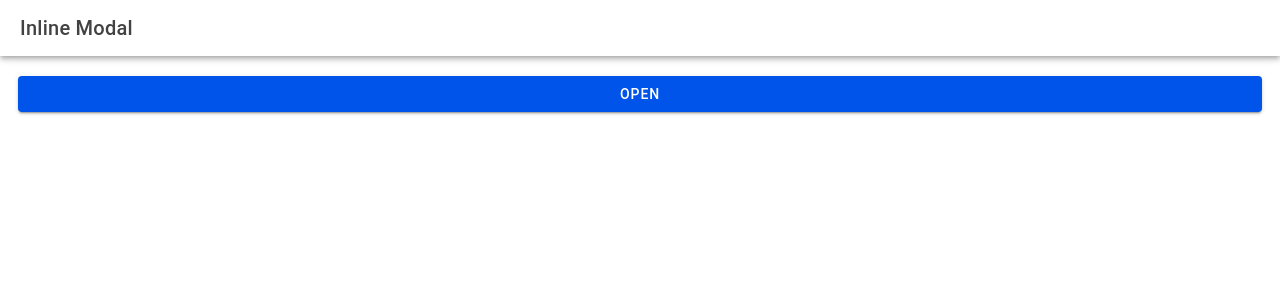
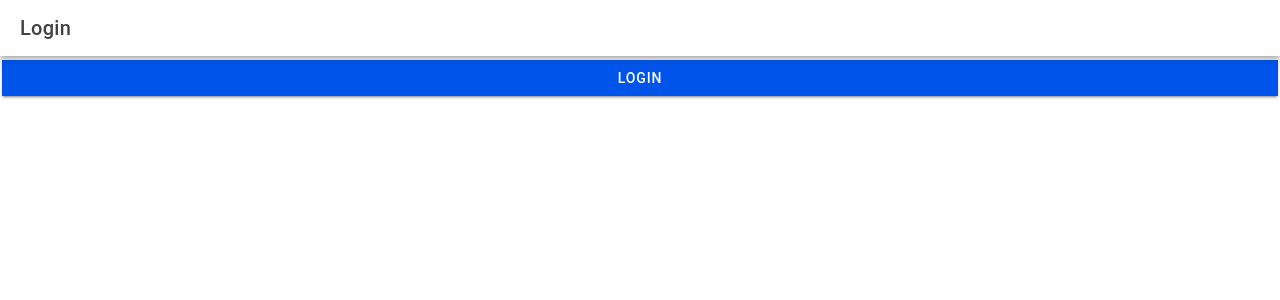
Before and after one commit to polinmi/it35a-mobile, a React (Vite) app: page / in a window 1280 px wide. Before the commit this address led to /home. Shown: the top 300 px of the page. Built offline with nearby package versions, Linux system fonts and the light colour scheme.

Commit message:
Added Initital Login button

```diff
--- a/src/App.tsx
+++ b/src/App.tsx
@@ -32,6 +32,9 @@
 
 /* Theme variables */
 import './theme/variables.css';
+import Login from './pages/Login';
+import Template from './pages/Template';
+import Menu from './pages/Menu';
 
 setupIonicReact();
 
@@ -39,12 +42,9 @@
   <IonApp>
     <IonReactRouter>
       <IonRouterOutlet>
-        <Route exact path="/home">
-          <Home />
-        </Route>
-        <Route exact path="/">
-          <Redirect to="/home" />
-        </Route>
+
+        <Route exact path="/" component={Login}></Route>
+        <Route path="/app" component={Menu}></Route>
 
       </IonRouterOutlet>
     </IonReactRouter>
--- /dev/null
+++ b/src/pages/Login.tsx
@@ -0,0 +1,33 @@
+import { IonButton, IonContent, IonHeader, IonMenuButton, IonPage, IonTitle, IonToolbar, IonButtons, useIonRouter } from "@ionic/react";
+
+const Login: React.FC = () => {
+ const navigation = useIonRouter();
+
+      const doLogin = () => {
+    navigation.push('/app', 'forward', 'replace')
+ }
+   return(
+    <IonPage>
+        <IonHeader>
+            <IonToolbar>
+                <IonButtons>
+                    <IonMenuButton>
+
+                    </IonMenuButton>
+                </IonButtons>
+                <IonTitle>Login </IonTitle>
+            </IonToolbar>
+        </IonHeader>
+        <IonContent fullscreen >
+            <IonButton expand= "full" onClick={() => doLogin ()}>
+                Login
+            </IonButton>
+
+        </IonContent>
+    </IonPage>
+
+   );
+
+}
+
+export default Login;
--- /dev/null
+++ b/src/pages/Menu.tsx
@@ -0,0 +1,25 @@
+import { IonButtons, IonContent, IonHeader, IonMenuButton, IonPage, IonTitle, IonToolbar } from "@ionic/react";
+
+const Menu: React.FC = () => {
+   return(
+    <IonPage>
+        <IonHeader>
+            <IonToolbar>
+                <IonButtons>
+                    <IonMenuButton>
+
+                    </IonMenuButton>
+                </IonButtons>
+                <IonTitle>Menu</IonTitle>
+            </IonToolbar>
+        </IonHeader>
+        <IonContent fullscreen >
+
+        </IonContent>
+    </IonPage>
+
+   );
+
+}
+
+export default Menu;
```
